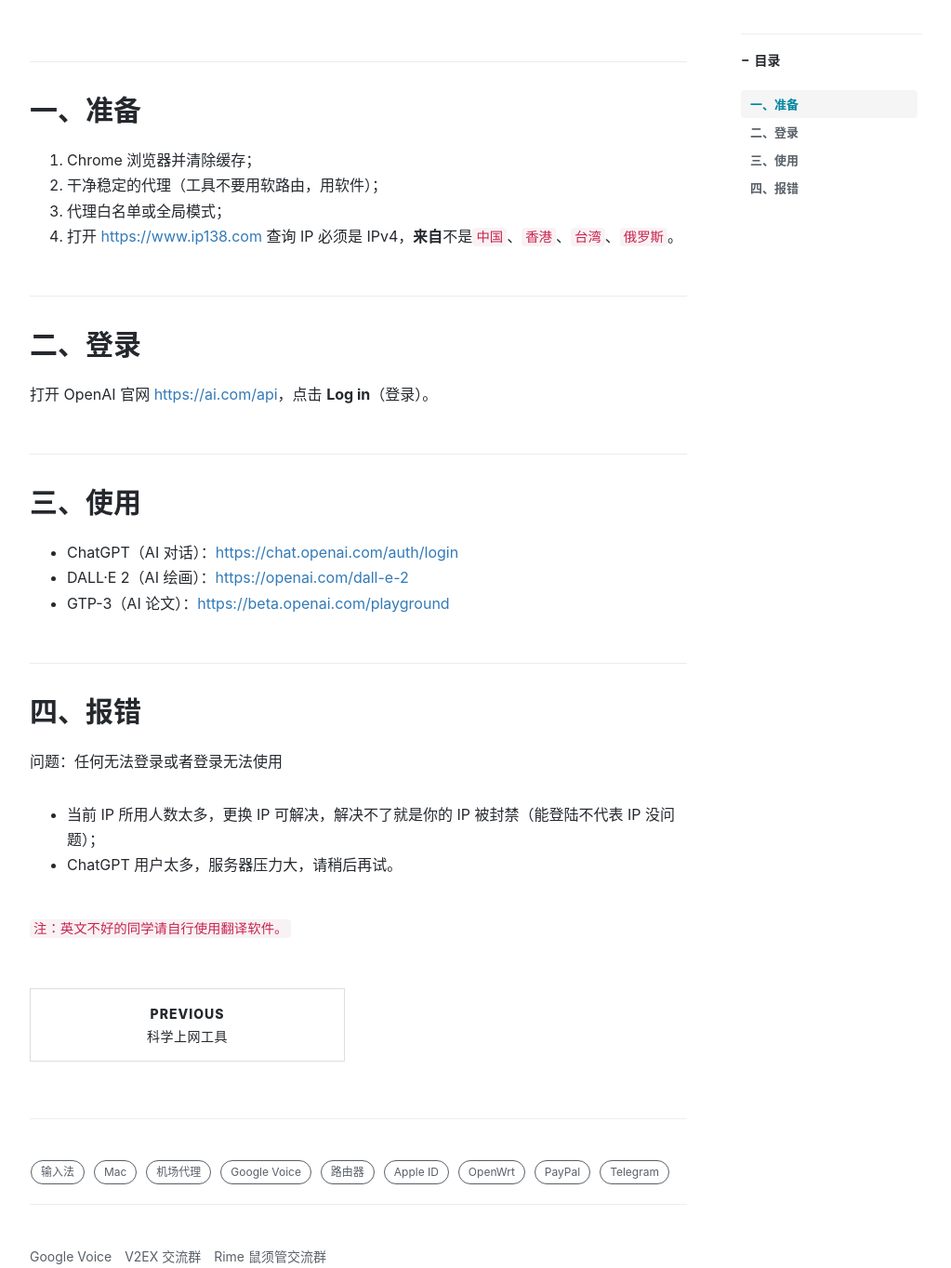
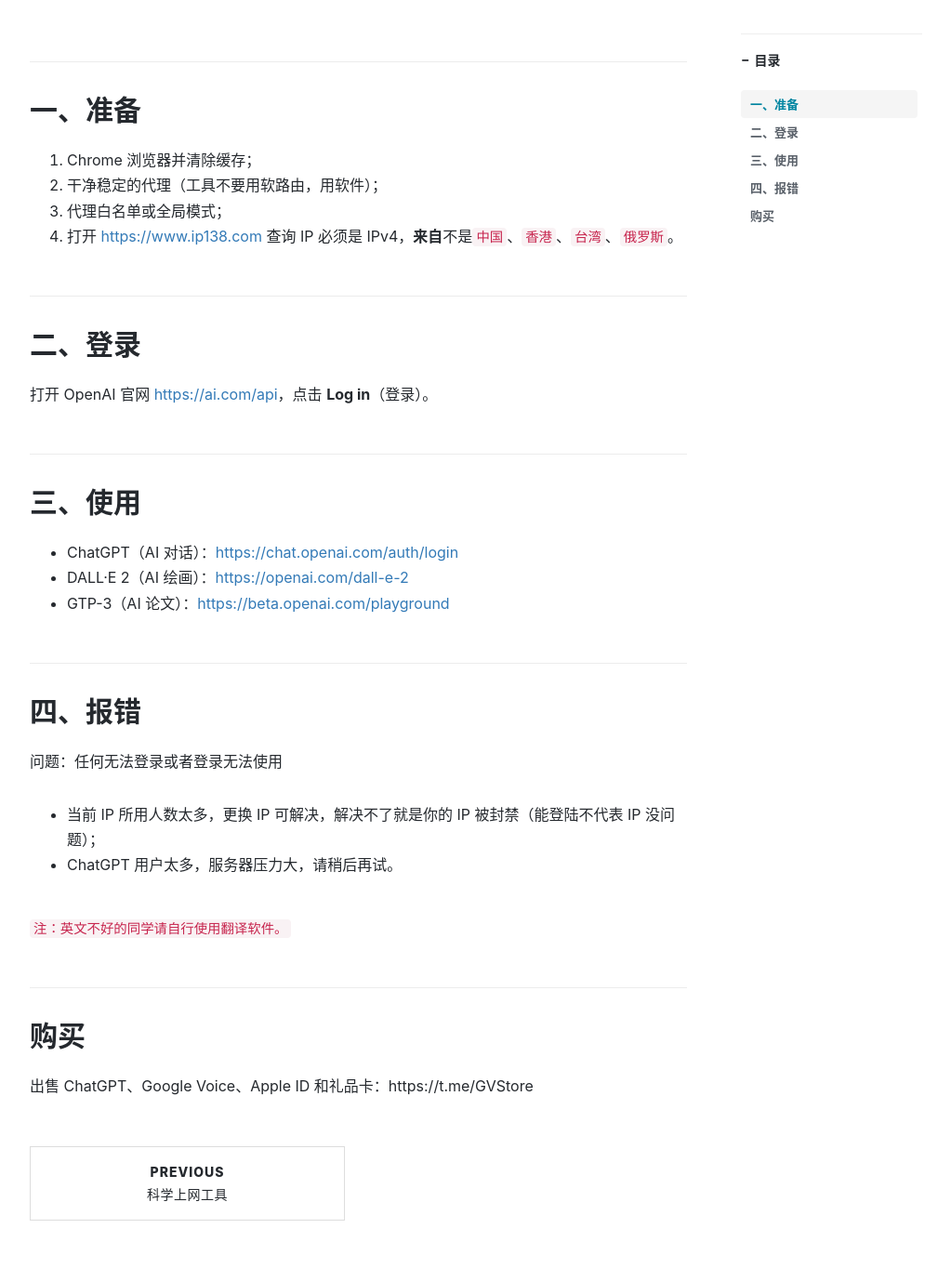
Before and after one commit to ssnhd/ssnhd.github.io, a Jekyll site: the page built from _posts/2023-2-17-ChatGPT.md, in a window 1280 px wide and 1400 px high, scrolled down 400 px, cut to the strip 36-1400 px from the top of the window. Shown: the whole strip at 93% size, without its empty margins (233-1256 px from the left). Built offline with Jekyll 4.4.1, drawn with Linux system fonts in a browser that asks for light colours; nearby versions of some CDN libraries; comment, search, counter and statistics services are not loaded.

Commit message:
Update 2023-2-17-ChatGPT.md

```diff
--- a/_posts/2023-2-17-ChatGPT.md
+++ b/_posts/2023-2-17-ChatGPT.md
@@ -35,3 +35,7 @@
 - ChatGPT 用户太多，服务器压力大，请稍后再试。
 
 `注：英文不好的同学请自行使用翻译软件。`
+
+## 购买
+
+出售 ChatGPT、Google Voice、Apple ID 和礼品卡：https://t.me/GVStore
```
